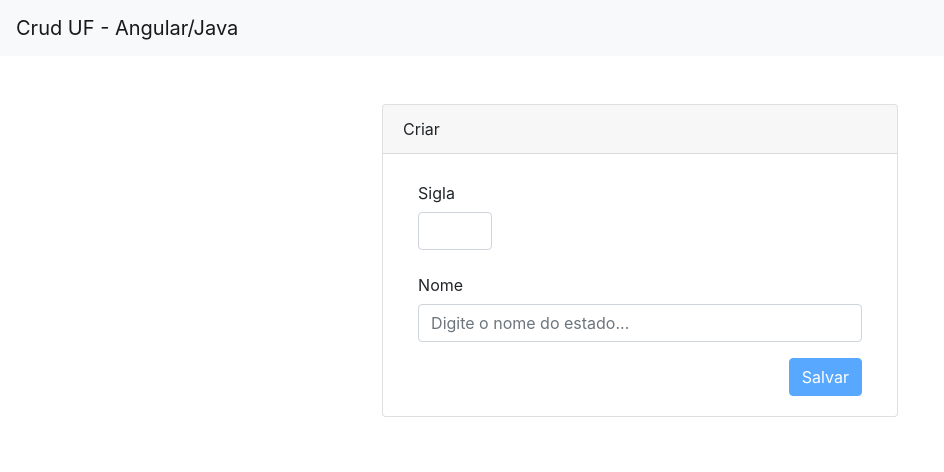
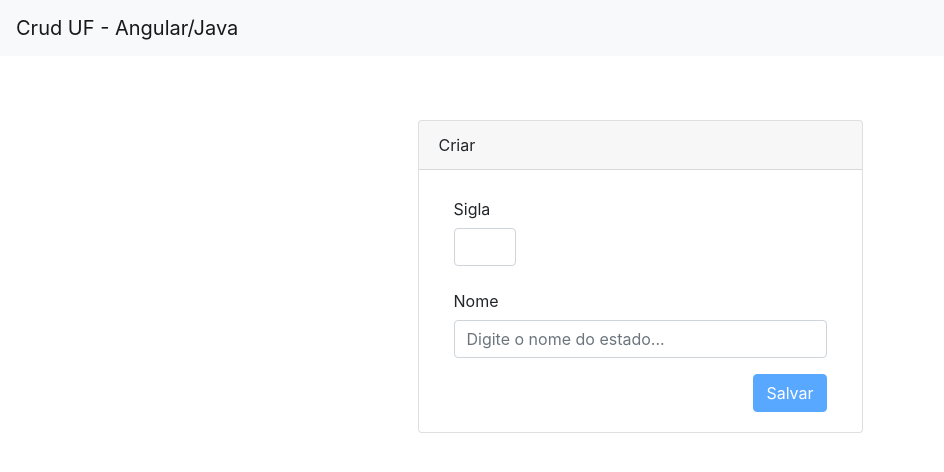
Before and after one commit to ronybrand/angular_estado, an Angular app: page /estado/criar in a window 1280 px wide. Shown: the top 472 px of the page, without its empty margins (0-944 px from the left). Built offline with nearby package versions, Linux system fonts and the light colour scheme.

Commit message:
fix: envolve criar-estado em container/row igual às demais páginas
A página de criar estado não tinha o wrapper .container.mt-3 usado
pelas outras páginas, causando inconsistência de layout.

```diff
--- a/src/app/paginas/criar-estado/criar-estado.component.html
+++ b/src/app/paginas/criar-estado/criar-estado.component.html
@@ -1,3 +1,4 @@
+<div class="container mt-3">
   <div class="row">
     <div class="col-md-5 mx-auto">
       <app-error-msg></app-error-msg>
@@ -12,3 +13,4 @@
       </div>
     </div>
   </div>
+</div>
```
Also changed, not shown: 1 other file (tests, documents, lock files or other folders). Lines whose indentation alone changed are shown as unchanged.
